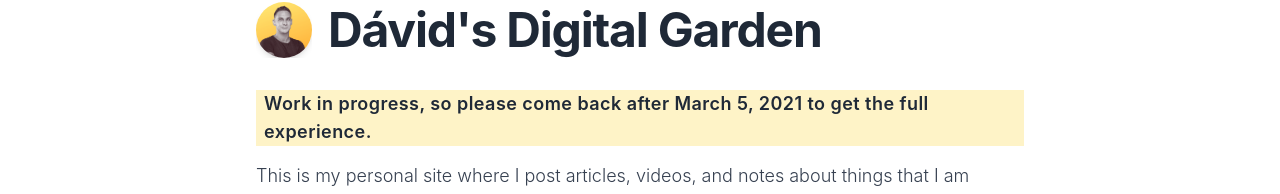
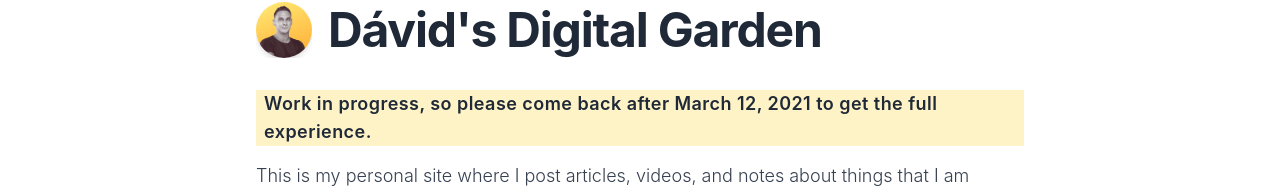
Before and after one commit to DLevai94/iamdavidlevai-digital-garden, a Next.js app: page / in a window 1280 px wide. Shown: the part 122-316 px from the top of the page. Built offline with nearby package versions, Linux system fonts and the light colour scheme; what @tailwindcss/typography, tailwindcss-filters would draw is missing.

Commit message:
march 12

```diff
--- a/pages/index.tsx
+++ b/pages/index.tsx
@@ -25,7 +25,7 @@ export default function Home() {
           </h1>
         </div>
         <h2 className="inline-block px-2 mb-4 text-base font-semibold leading-normal tracking-wide text-gray-800 bg-yellow-100 sm:text-lg">
-          Work in progress, so please come back after March 5, 2021 to get the full experience.
+          Work in progress, so please come back after March 12, 2021 to get the full experience.
         </h2>
         <p className="mb-8 text-base font-light leading-relaxed text-gray-700 dark:text-gray-200 sm:text-lg">
           This is my personal site where I post articles, videos, and notes about things that I am interested in.
```
Also changed, not shown: 1 other file (tests, documents, lock files or other folders).
